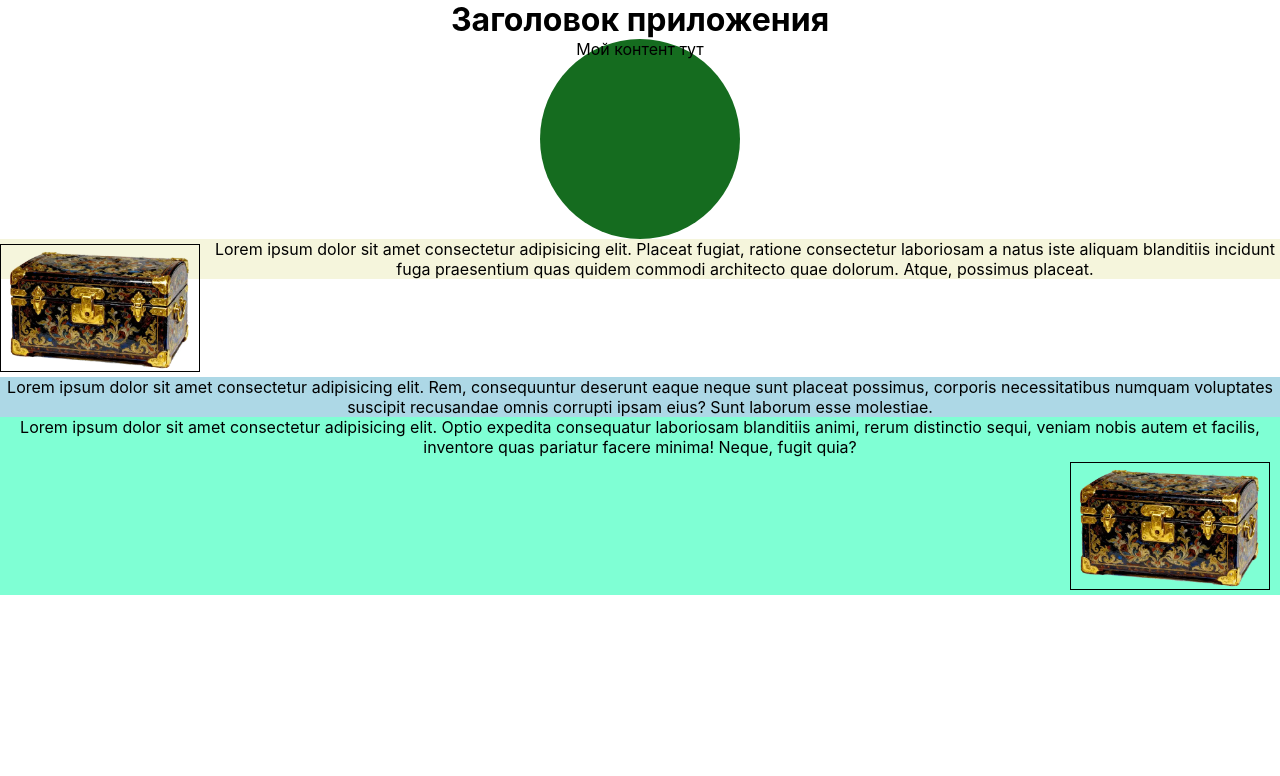
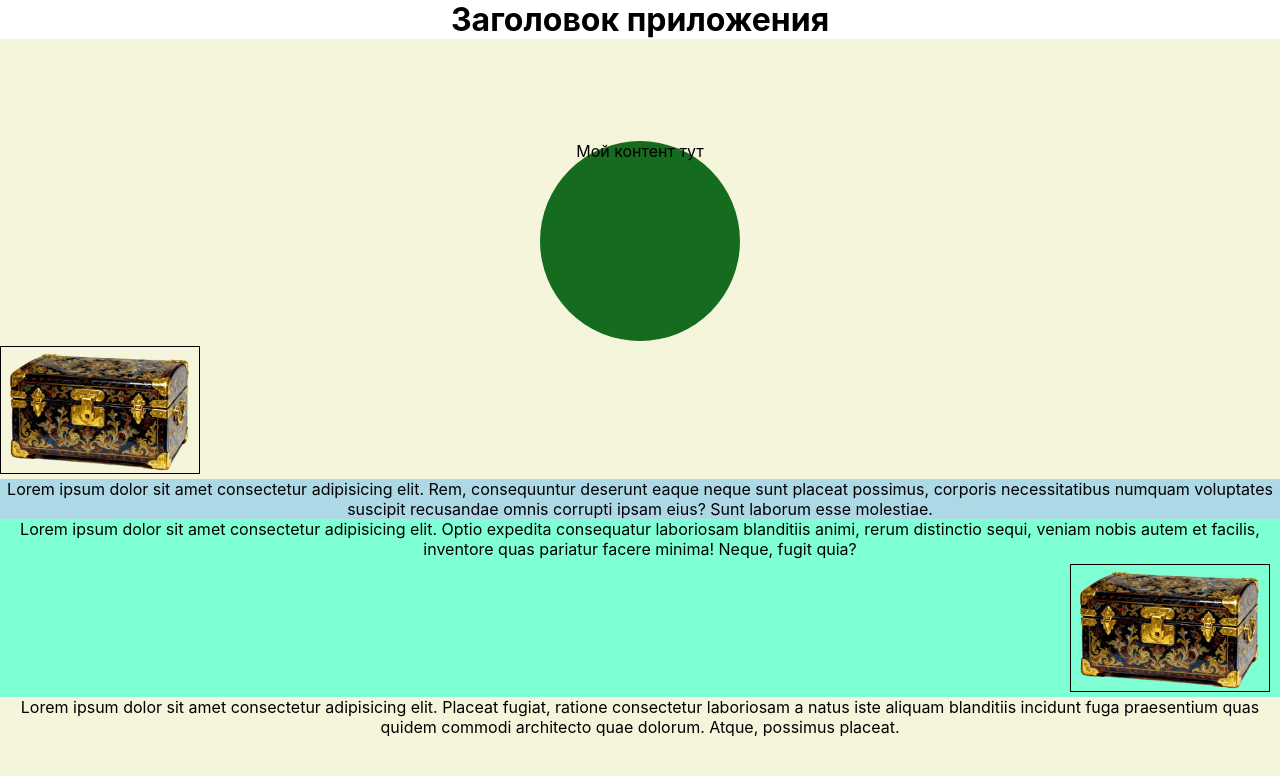
Before and after one commit to Mmarishko/test-sso, a React (Create React App) app in the folder frontend/: page /main in a window 1280 px wide. Shown: the top 776 px of the page. Built offline with nearby package versions, Linux system fonts and the light colour scheme.

Commit message:
fix: поправила стили main page

```diff
--- a/frontend/src/pages/MainPage/index.tsx
+++ b/frontend/src/pages/MainPage/index.tsx
@@ -66,12 +66,8 @@ export function MainPage() {
   // }, [])
 
   return state ? (
-    <div className="table">
-      <div
-        className="container"
-        style={{ backgroundColor: color }}
-        // style={{ backgroundColor: color, margin: margin + 'px' }}
-      >
+    <div className="gridContainer">
+      <div className="container" style={{ backgroundColor: color }}>
         Мой контент тут
       </div>
       <img src="/images/box.jpg" className="image image-left" />
--- a/frontend/src/pages/MainPage/styles.css
+++ b/frontend/src/pages/MainPage/styles.css
@@ -3,7 +3,7 @@
   display: flex;
   justify-content: center;
   align-items: center;
-  min-height: 100vh;
+  min-height: 100dvh;
   margin: 0;
   background-color: beige;
 }
@@ -34,6 +34,7 @@
 }
 
 .container {
+  justify-self: center;
   background-color: aquamarine;
   width: 200px;
   height: 200px;
```
